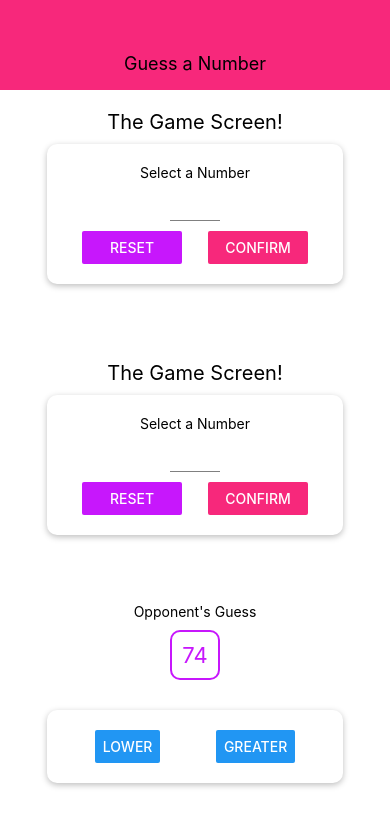
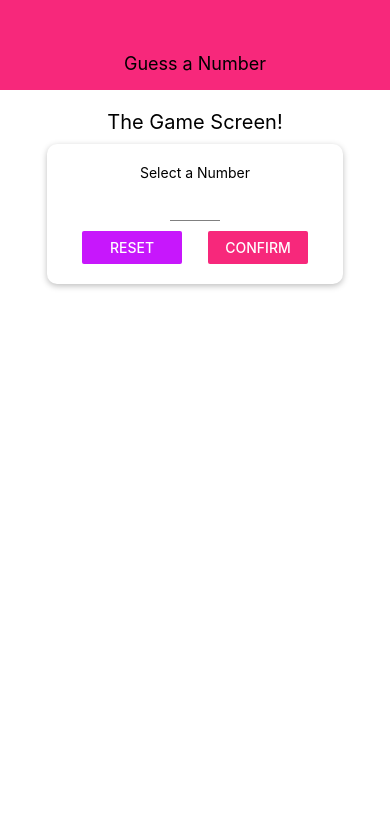
Before and after one commit to Bruni12/NativeReactNumberGame, a React Native app: screen / in a window 390 px wide. Shown: the top 826 px of the page. Built offline with nearby package versions, Linux system fonts and the light colour scheme.

Commit message:
adding game features

```diff
--- a/App.js
+++ b/App.js
@@ -8,22 +8,20 @@ import GameScreen from './screens/GameScreen';
 export default function App() {
   const [userNumber, setUserNumber] = useState();
 
-  const startGameHandler = (selectedNumber) => {
+  const startGameHandler = selectedNumber => {
     setUserNumber(selectedNumber);
   };
 
   let content = <StartGameScreen onStartGame={startGameHandler} />;
 
-  if(userNumber) {
+  if (userNumber) {
     content = <GameScreen userChoice={userNumber} />;
   }
 
   return (
     <View style={styles.screen}>
-       <Header title="Guess a Number" />
-       {content}
-       <StartGameScreen />
-       <GameScreen />
+      <Header title="Guess a Number" />
+      {content}
     </View>
   );
 }
--- a/components/Header.js
+++ b/components/Header.js
@@ -1,7 +1,7 @@
 import React from 'react';
 import { View, Text, StyleSheet } from 'react-native';
 
-import Colors from '../constants/Colors';
+import Colors from '../constants/colors';
 
 const Header = props => {
     return (
--- a/screens/GameScreen.js
+++ b/screens/GameScreen.js
@@ -1,5 +1,5 @@
-import React, { useState } from 'react';
-import { View, Text, StyleSheet, Button } from 'react-native';
+import React, { useState, useRef } from 'react';
+import { View, Text, StyleSheet, Button, Alert } from 'react-native';
 
 import NumberContainer from '../components/NumberContainer';
 import Card from '../components/Card';
@@ -19,14 +19,38 @@ const GameScreen = props => {
   const [currentGuess, setCurrentGuess] = useState(
     generateRandomBetween(1, 100, props.userChoice)
   );
+  const currentLow = useRef(1);
+  const currentHigh = useRef(100);
+
+    const nextGuessHandler = direction => {
+        if ((direction === 'lower' && currentGuess < props.userChoice)
+         || (direction === 'greater' && currentGuess > props.userChoice)
+         ) {
+          Alert.alert('Don\'t lie', 'You know this isn\'t the right number...',
+           [{text: 'Sorry', style: 'cancel'}
+        ]);
+        return;
+        }
+        if (direction === 'lower') {
+            currentHigh.current = currentGuess;
+        } else {
+            currentLow.current = currentGuess;
+        }
+        const nextNumber = generateRandomBetween(currentLow.current, currentHigh.current, currentGuess);
+        setCurrentGuess(nextNumber);
+     };
 
   return (
     <View style={styles.screen}>
       <Text>Opponent's Guess</Text>
       <NumberContainer>{currentGuess}</NumberContainer>
       <Card style={styles.buttonContainer}>
-        <Button title="LOWER" onPress={() => {}} />
-        <Button title="GREATER" onPress={() => {}} />
+        <Button title="LOWER"
+        onPress={nextGuessHandler.bind(this, 'lower')}
+        />
+        <Button title="GREATER"
+        onPress={nextGuessHandler.bind(this, 'greater')}
+        />
       </Card>
     </View>
   );
--- a/screens/StartGameScreen.js
+++ b/screens/StartGameScreen.js
@@ -12,7 +12,7 @@ import {
 import Card from '../components/Card';
 import Input from '../components/Input';
 import NumberContainer from '../components/NumberContainer';
-import Colors from '../constants/Colors';
+import Colors from '../constants/colors';
 
 const StartGameScreen = props => {
     const [enteredValue, setEnteredValue] = useState('');
@@ -51,7 +51,7 @@ const StartGameScreen = props => {
         <Card style={styles.summaryContainer}>
         <Text>You Selected</Text>
         <NumberContainer>{selectedNumber}</NumberContainer>
-        <Button title="START GAME" onPress={() => onStartGame(selectedNumber)} />
+        <Button title="START GAME" onPress={() =>props.onStartGame(selectedNumber)} />
       </Card>
      );
    }
```
